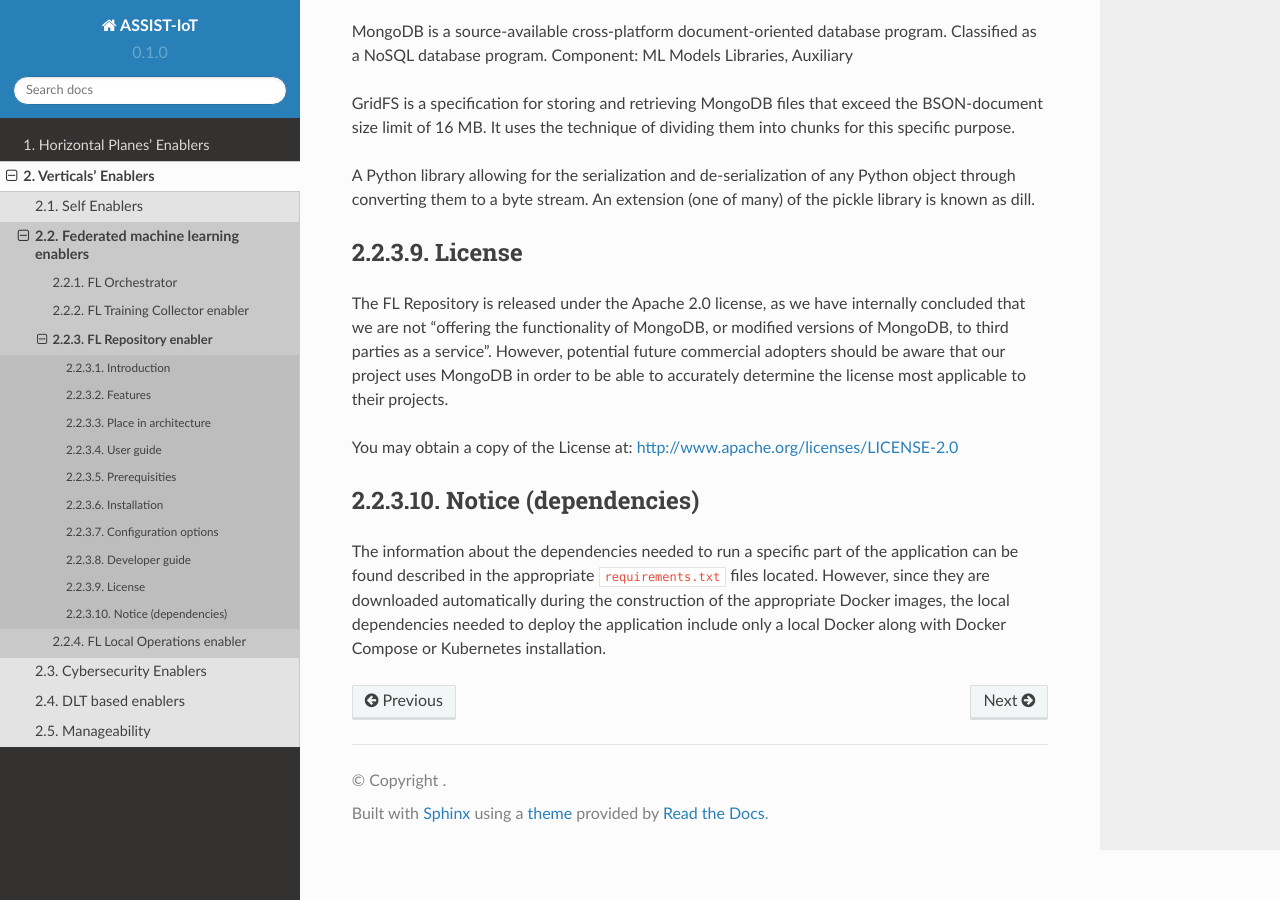
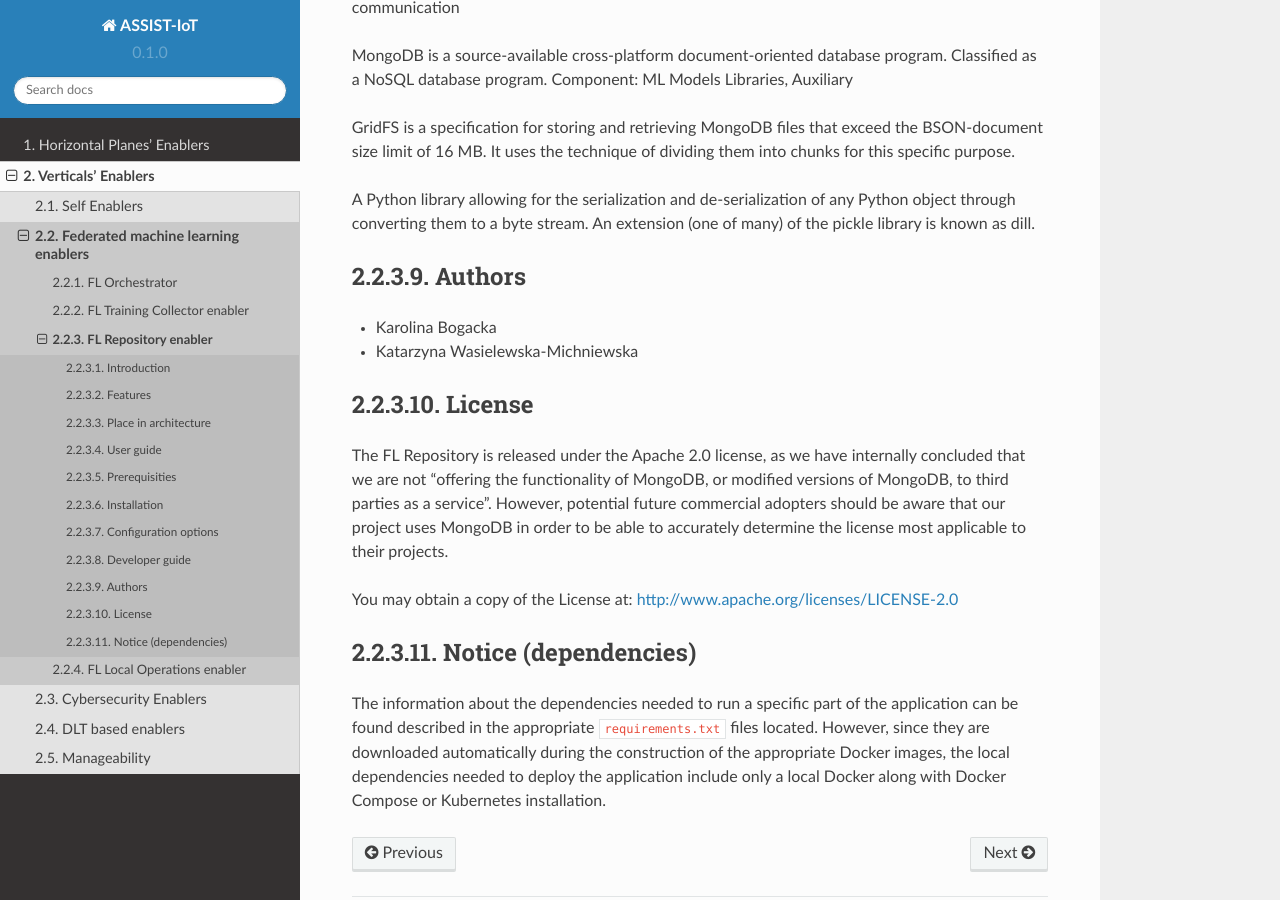
Before and after one commit to assist-iot/assist-iot-documentation, a Sphinx documentation site: the page built from docs/source/verticals/federated/fl_repository.rst, in a window 1280 px wide and 900 px high, scrolled down 6908 px. Built offline with Sphinx 7.4.7 and the Read the Docs theme 2.0.0, drawn with Linux system fonts in a browser that asks for light colours.

Commit message:
Update FL Repository enabler

```diff
--- a/docs/source/verticals/federated/fl_repository.rst
+++ b/docs/source/verticals/federated/fl_repository.rst
@@ -496,6 +496,12 @@ A Python library allowing for the serialization and de-serialization of
 any Python object through converting them to a byte stream. An extension
 (one of many) of the pickle library is known as dill.
 
+Authors
+=======
+
+-  Karolina Bogacka
+-  Katarzyna Wasielewska-Michniewska
+
 License
 =======
 
```
